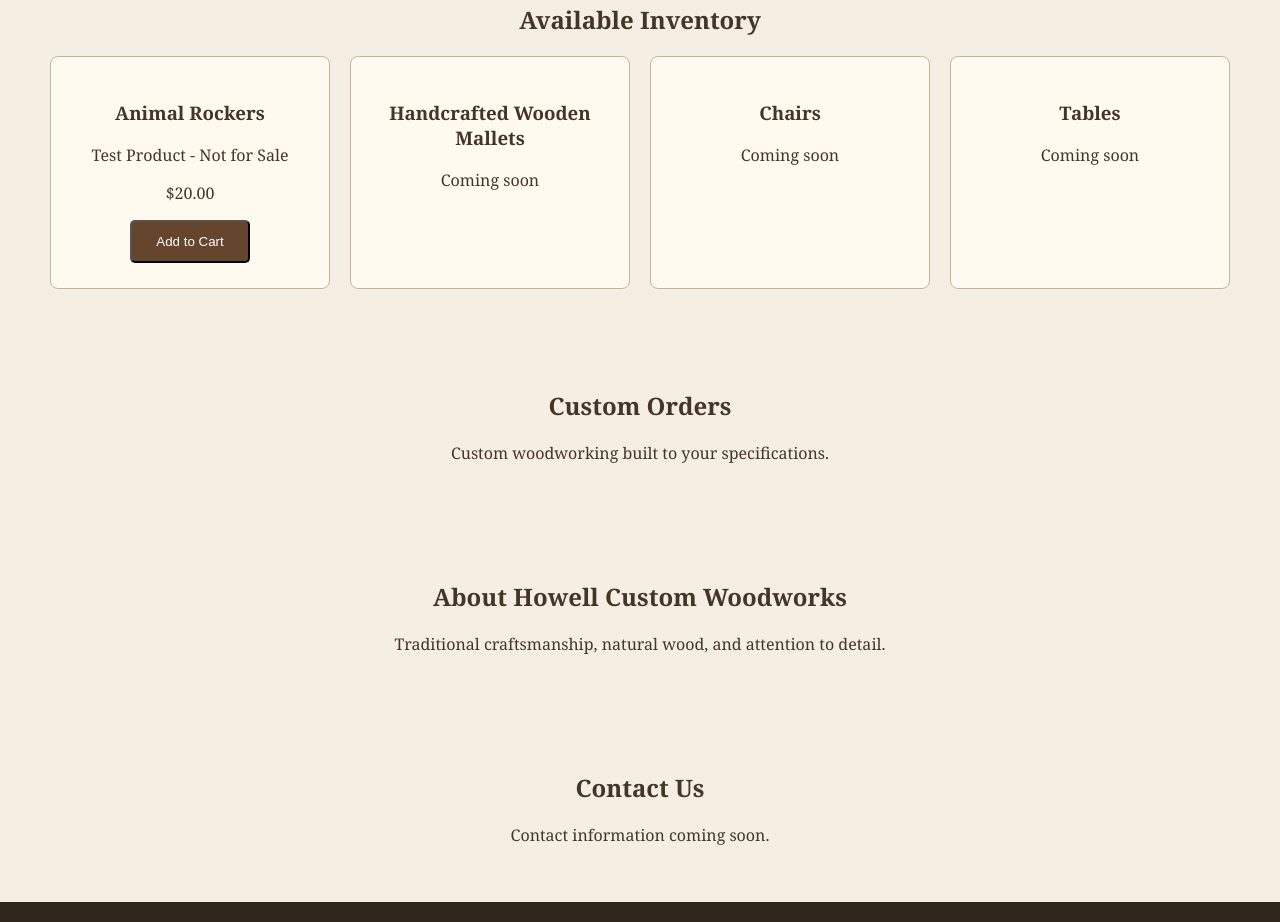
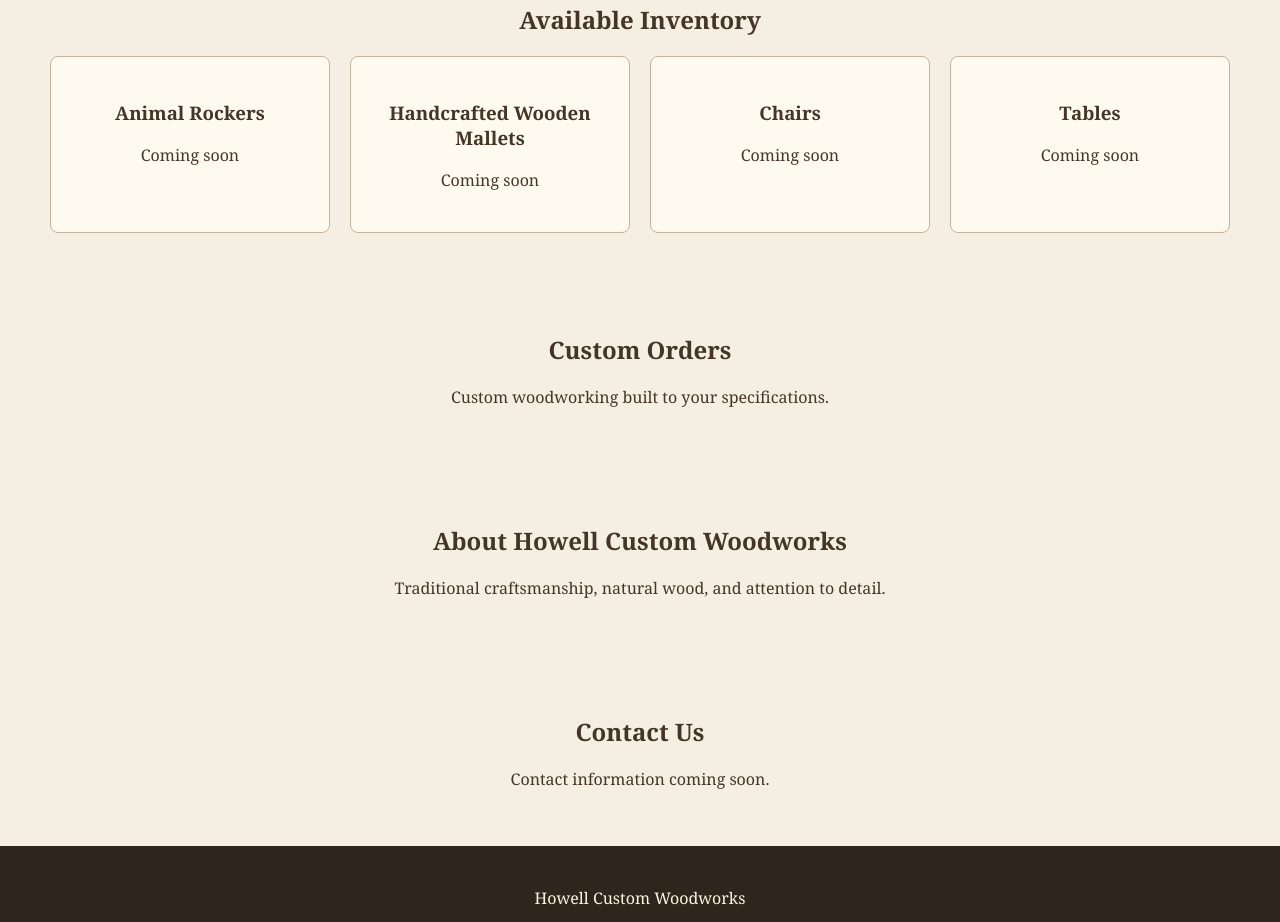
Before and after one commit to Howellcustomwoodworking/howell-custom-woodworking, a plain HTML site: page index.html in a window 1280 px wide. Shown: the part 1306-2228 px from the top of the page. Drawn offline with Linux system fonts and the light colour scheme.

Commit message:
Update product availability message

```diff
--- a/index.html
+++ b/index.html
@@ -98,9 +98,7 @@ footer {
 
 <div class="product">
 <h3>Animal Rockers</h3>
-<p>Test Product - Not for Sale</p>
-<p>$20.00</p>
-<button class="button" onclick="addToCart('test','Test Product',20)">Add to Cart</button>
+<p>Coming soon</p>
 </div>
 
 <div class="product">
```
